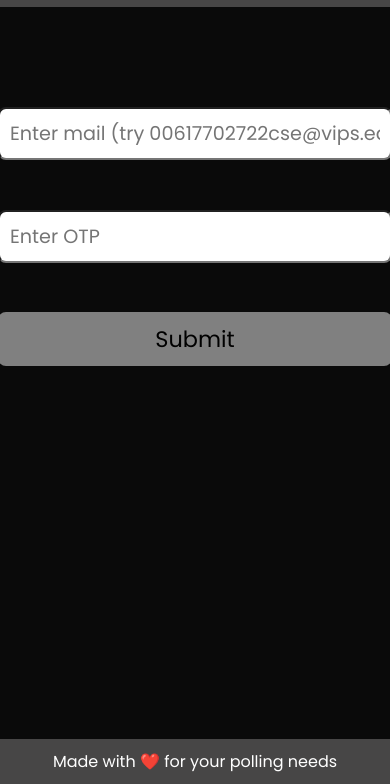
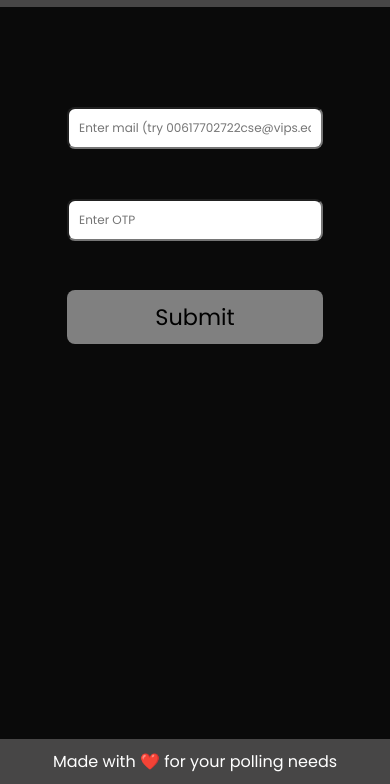
Before and after one commit to UjjwalSharma01/PollSay, a plain HTML site: page index.html in a window 390 px wide. Shown: the part 60-844 px from the top of the page. Drawn offline with Linux system fonts and the light colour scheme.

Commit message:
Fixed some responsiveness issue

```diff
--- a/styles.css
+++ b/styles.css
@@ -142,7 +142,7 @@ input[type="radio"]+label {
     #user-auth input[type="text"],
     #poll-vote input[type="radio"] {
         padding: 10px;
-        font-size: 1.2em;
+        font-size: 12px;
     }
 }
 
```
